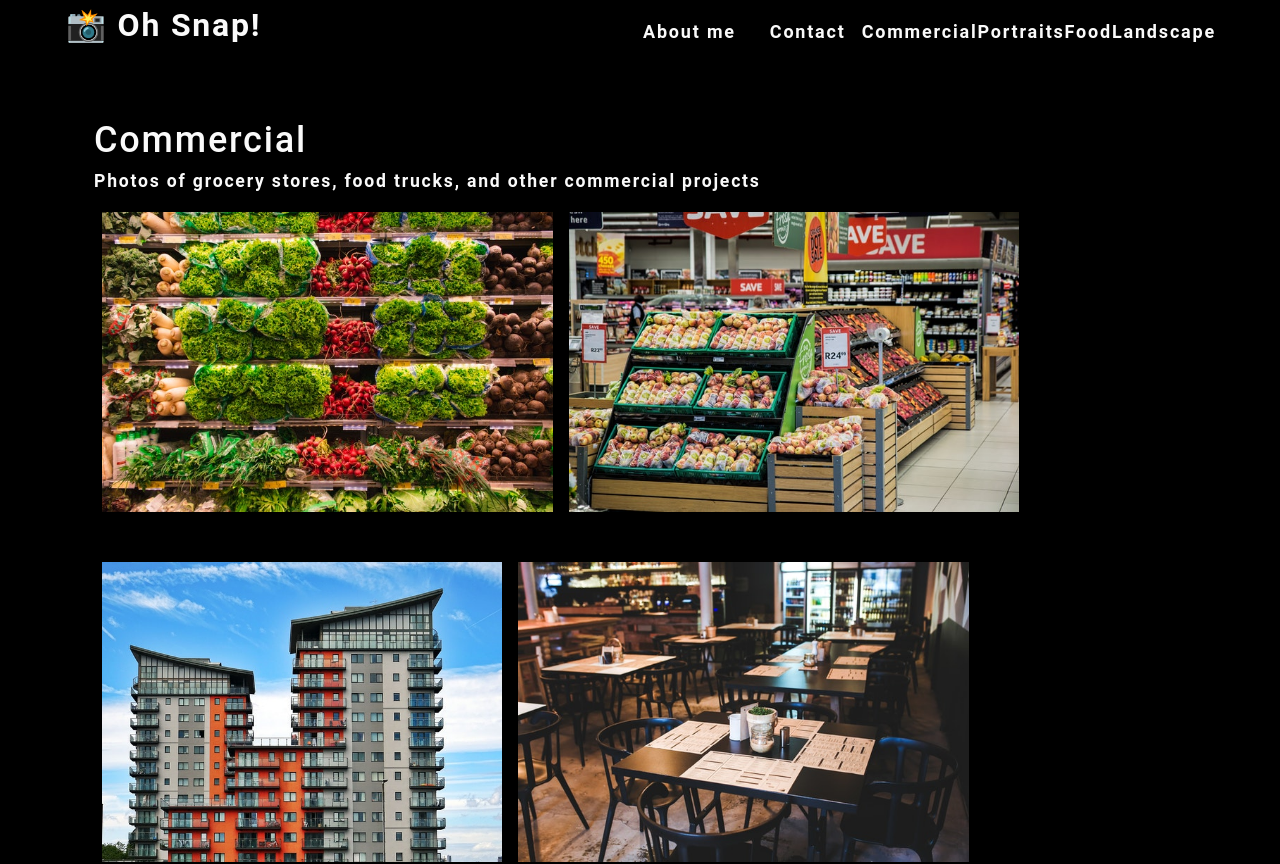
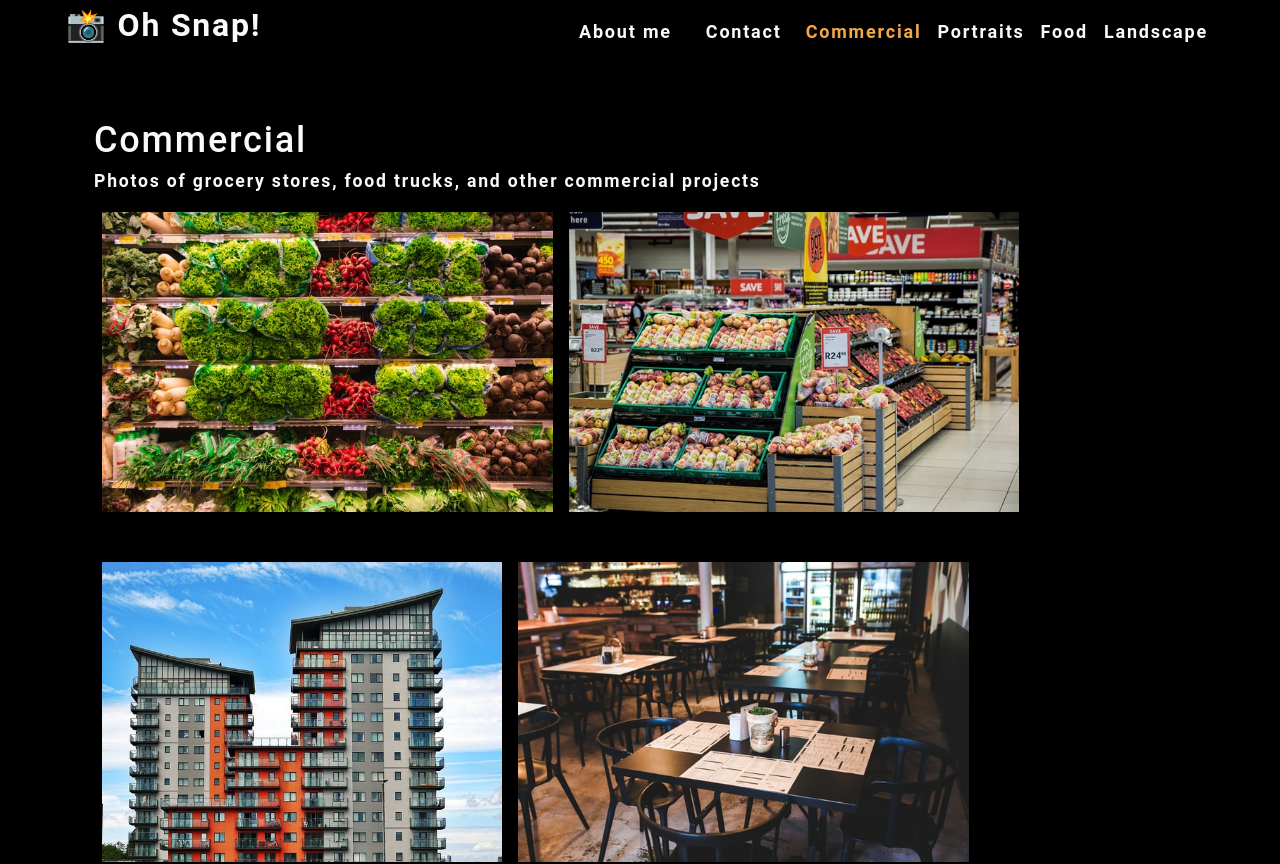
Before and after one commit to SaraNP-33/photoSnap, a React (Create React App) app in the folder photo-port/: page / in a window 1280 px wide. Shown: the top 864 px of the page. Built offline with nearby package versions, Linux system fonts and the light colour scheme.

Commit message:
fixed navbar and navbar links

```diff
--- a/photo-port/src/components/Nav/index.js
+++ b/photo-port/src/components/Nav/index.js
@@ -34,8 +34,8 @@ function Nav(props) {
       <li className={`mx-2 ${contactSelected && 'navActive'}`}>
       <span onClick={() => setContactSelected(true)}>Contact</span>
       </li>
-      {categories.map((category) =>
-      <li className={`mx-1${currentCategory.name === category.name && 'navActive'}`}
+      {categories.map((category) => (
+      <li className={`mx-1 ${currentCategory.name === category.name && !contactSelected && 'navActive'}`}
           key={category.name}
        >
        <span onClick={()=> {
@@ -44,7 +44,7 @@ function Nav(props) {
         {capitalizeFirstLetter(category.name)}
        </span>
        </li>
-      )}
+      ))}
     </ul>
   </nav>
     </header>
```
